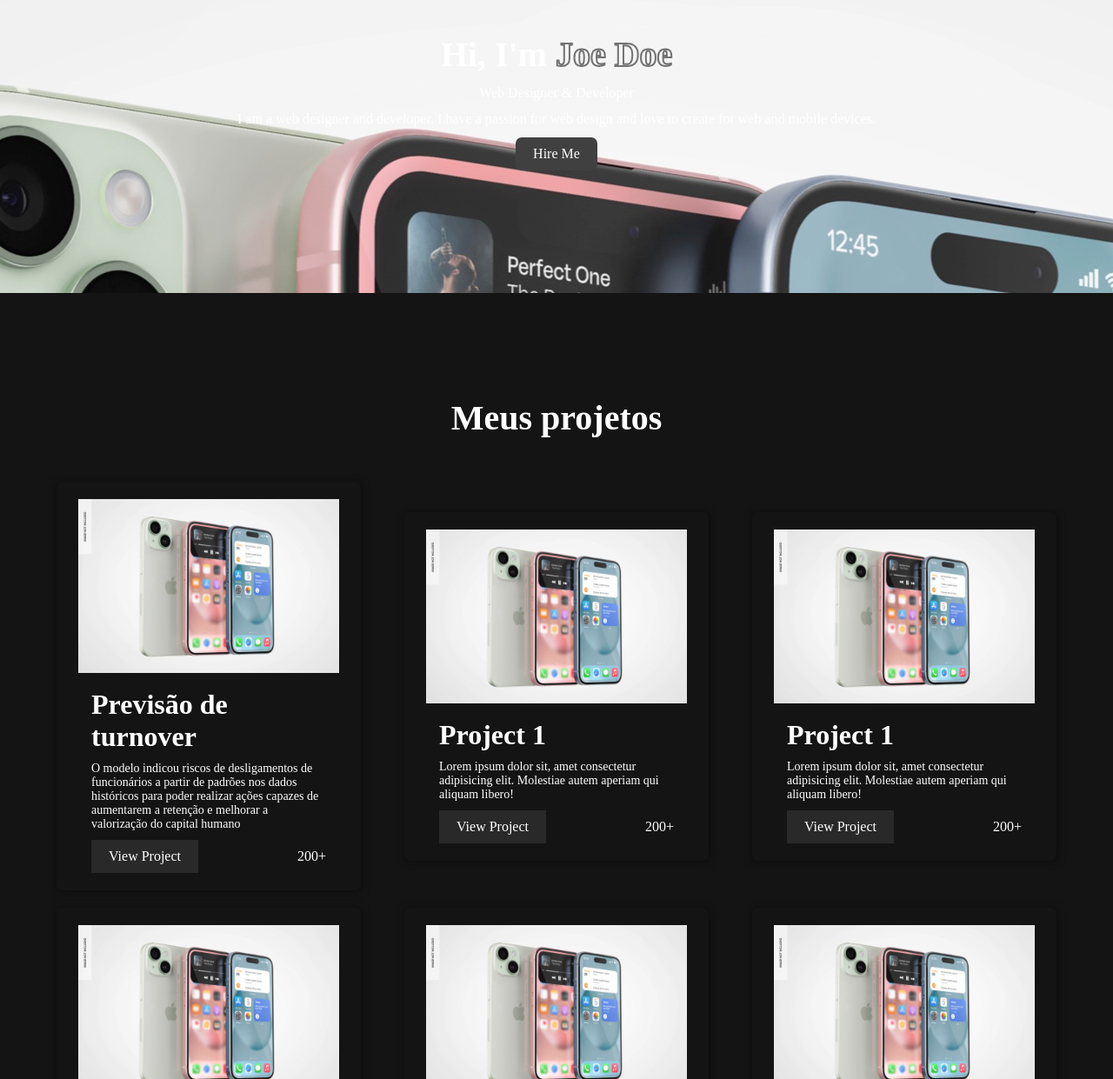
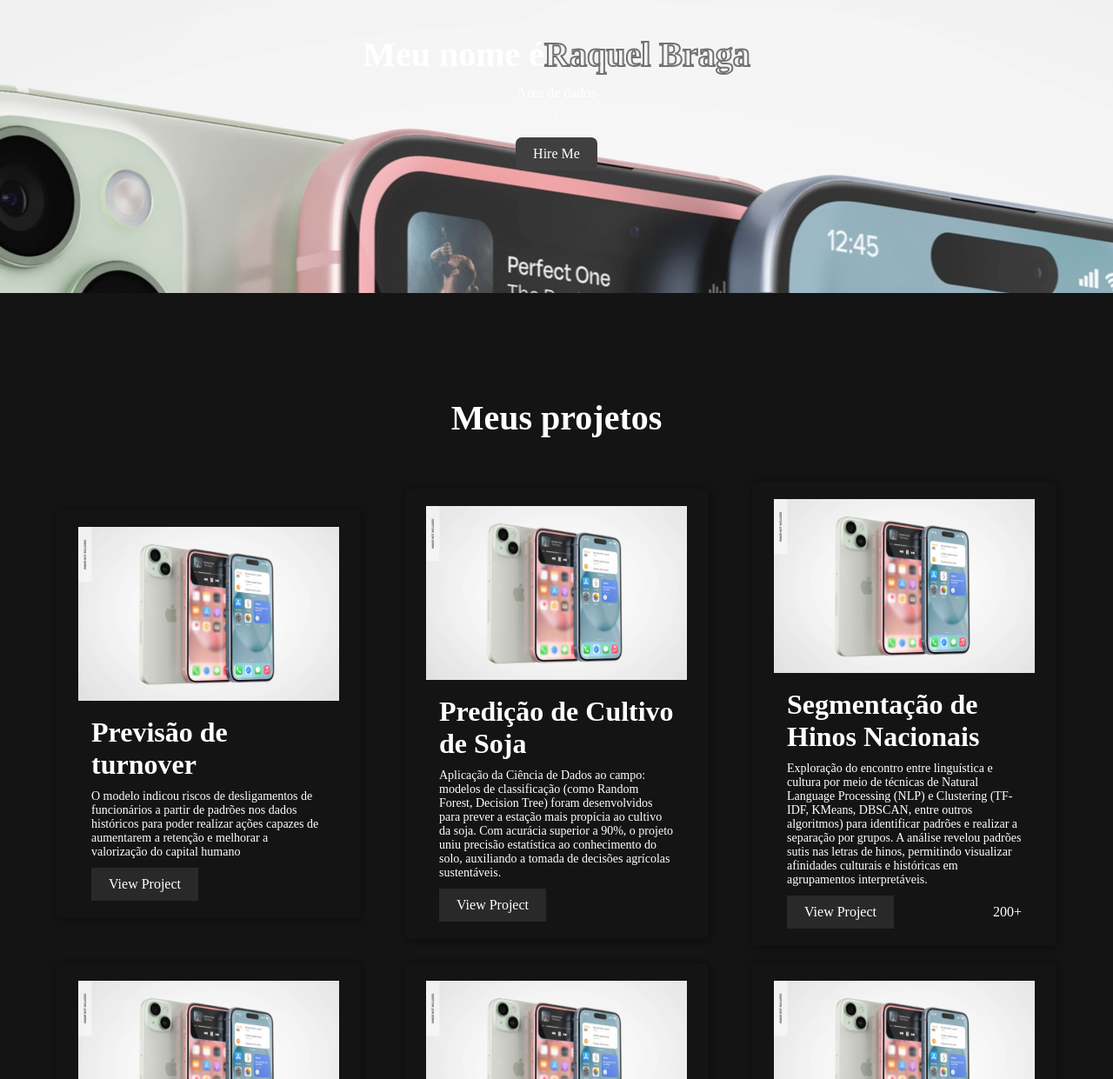
Before and after one commit to Raquelbraga242/Portfolio, a plain HTML site: page index.html in a window 1280 px wide. Shown: the part 240-1481 px from the top of the page at 87% size. Drawn offline with Linux system fonts and the light colour scheme.

Commit message:
adicionando projetos

```diff
--- a/index.html
+++ b/index.html
@@ -8,7 +8,7 @@
     <!-- Linking the external css -->
     <link rel="stylesheet" href="css/styles.css">
 
-    <title>Personal Website</title>
+    <title>Raquel Braga</title>
 </head>
 
 <body>
@@ -33,10 +33,9 @@
     <section id="home">
         <div class="left">
             <div class="content">
-                <h2>Hi, I'm <span class="stroke-text">Joe Doe</span></h2>
-                <p>Web Designer & Developer</p>
-                <p>I am a web designer and developer. I have a passion for web design and love to create for web and
-                    mobile devices.</p>
+                <h2>Meu nome é<span class="stroke-text">Raquel Braga</span></h2>
+                <p>Área de dados</p>
+                <p>/</p>
                 <a href="#" class="btn">Hire Me</a>
             </div>
         </div>
@@ -71,7 +70,7 @@
                         melhorar a valorização do capital humano</p>
                     <div class="status">
                         <a href="https://github.com/Raquelbraga242/Previsao-Turnover" class="view-more-btn">View Project</a>
-                        <span class="count">200+</span>
+
                     </div>
                 </div>
             </div>
@@ -80,13 +79,13 @@
                     <img src="images/project.jpg" alt="Project 1">
                 </div>
                 <div class="project-info">
-                    <h2 class="project-title">Project 1</h2>
-                    <p class="project-desc">Lorem ipsum dolor sit, amet consectetur adipisicing elit. Molestiae autem
-                        aperiam qui aliquam
-                        libero!</p>
+                    <h2 class="project-title">Predição de Cultivo de Soja</h2>
+                    <p class="project-desc">Aplicação da Ciência de Dados ao campo: modelos de classificação (como Random Forest, Decision Tree)
+                        foram desenvolvidos para prever a estação mais propícia ao cultivo da soja. Com acurácia superior a 90%, o projeto uniu precisão estatística ao conhecimento do solo,
+                        auxiliando a tomada de decisões agrícolas sustentáveis.</p>
                     <div class="status">
-                        <a href="#" class="view-more-btn">View Project</a>
-                        <span class="count">200+</span>
+                        <a href="https://github.com/Raquelbraga242/previsao-soja" class="view-more-btn">View Project</a>
+
                     </div>
                 </div>
             </div>
@@ -95,12 +94,12 @@
                     <img src="images/project.jpg" alt="Project 1">
                 </div>
                 <div class="project-info">
-                    <h2 class="project-title">Project 1</h2>
-                    <p class="project-desc">Lorem ipsum dolor sit, amet consectetur adipisicing elit. Molestiae autem
-                        aperiam qui aliquam
-                        libero!</p>
+                    <h2 class="project-title">Segmentação de Hinos Nacionais</h2>
+                    <p class="project-desc">Exploração do encontro entre linguística e cultura por meio de técnicas de Natural Language Processing (NLP) e
+                        Clustering (TF-IDF, KMeans, DBSCAN, entre outros algoritmos) para identificar padrões e realizar a separação por grupos. A análise revelou padrões sutis nas letras de hinos,
+                        permitindo visualizar afinidades culturais e históricas em agrupamentos interpretáveis.</p>
                     <div class="status">
-                        <a href="#" class="view-more-btn">View Project</a>
+                        <a href="https://github.com/Raquelbraga242/clustering" class="view-more-btn">View Project</a>
                         <span class="count">200+</span>
                     </div>
                 </div>
```
